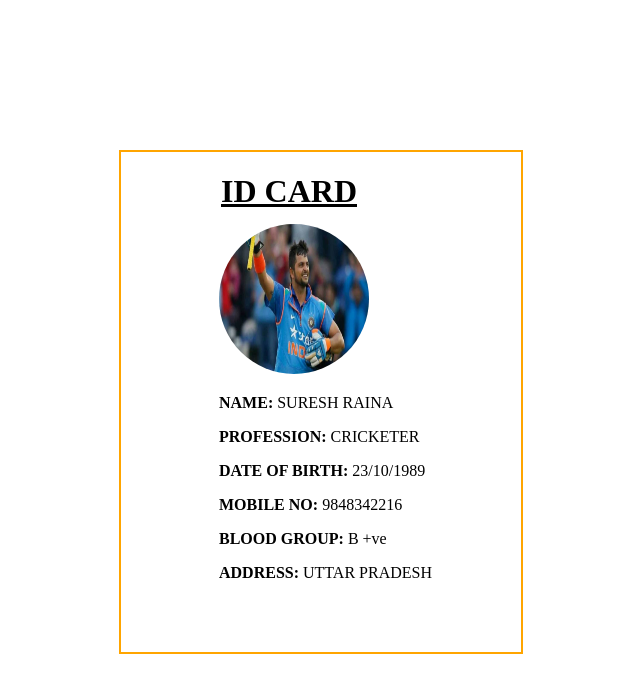
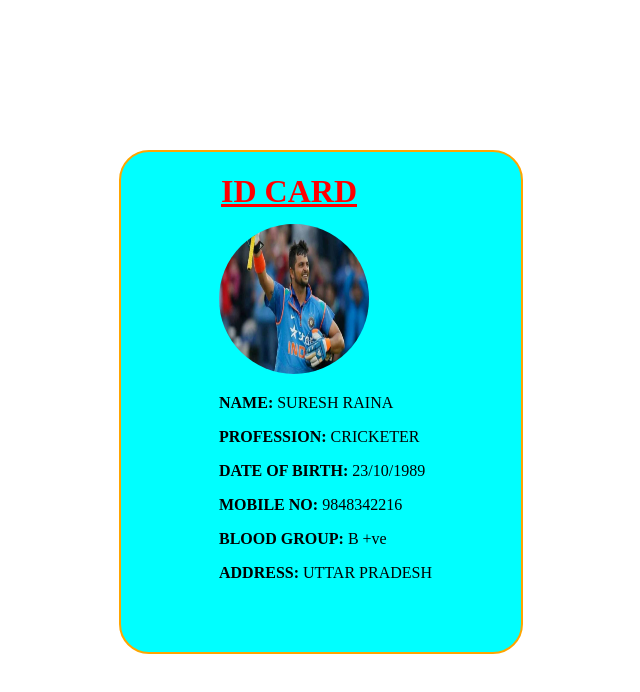
Before and after one commit to BhargavReddy3412/deploymeny-3, a plain HTML site: page index.html in a window 1280 px wide. Shown: the whole page, without its empty margins (39-679 px from the left). Drawn offline with Linux system fonts and the light colour scheme.

Commit message:
new changes in deployment 3

```diff
--- a/index.html
+++ b/index.html
@@ -11,6 +11,8 @@
             width: 300px;
              margin: 150px;
              padding-left: 100px;
+             background-color: aqua;
+             border-radius: 30px;
         }
         .raina{
             margin-top: -580px;
@@ -25,7 +27,7 @@
     </style>
 </head>
 <body></body>
-    <div class="idcard"><h1><u>ID CARD</u></h1>
+    <div class="idcard" style="color: red"><h1><u>ID CARD</u></h1>
     </div>
      <div class="raina"><img src="./raina.jpg" height="150" width="150"/></div>
      <div class="bio">
```
